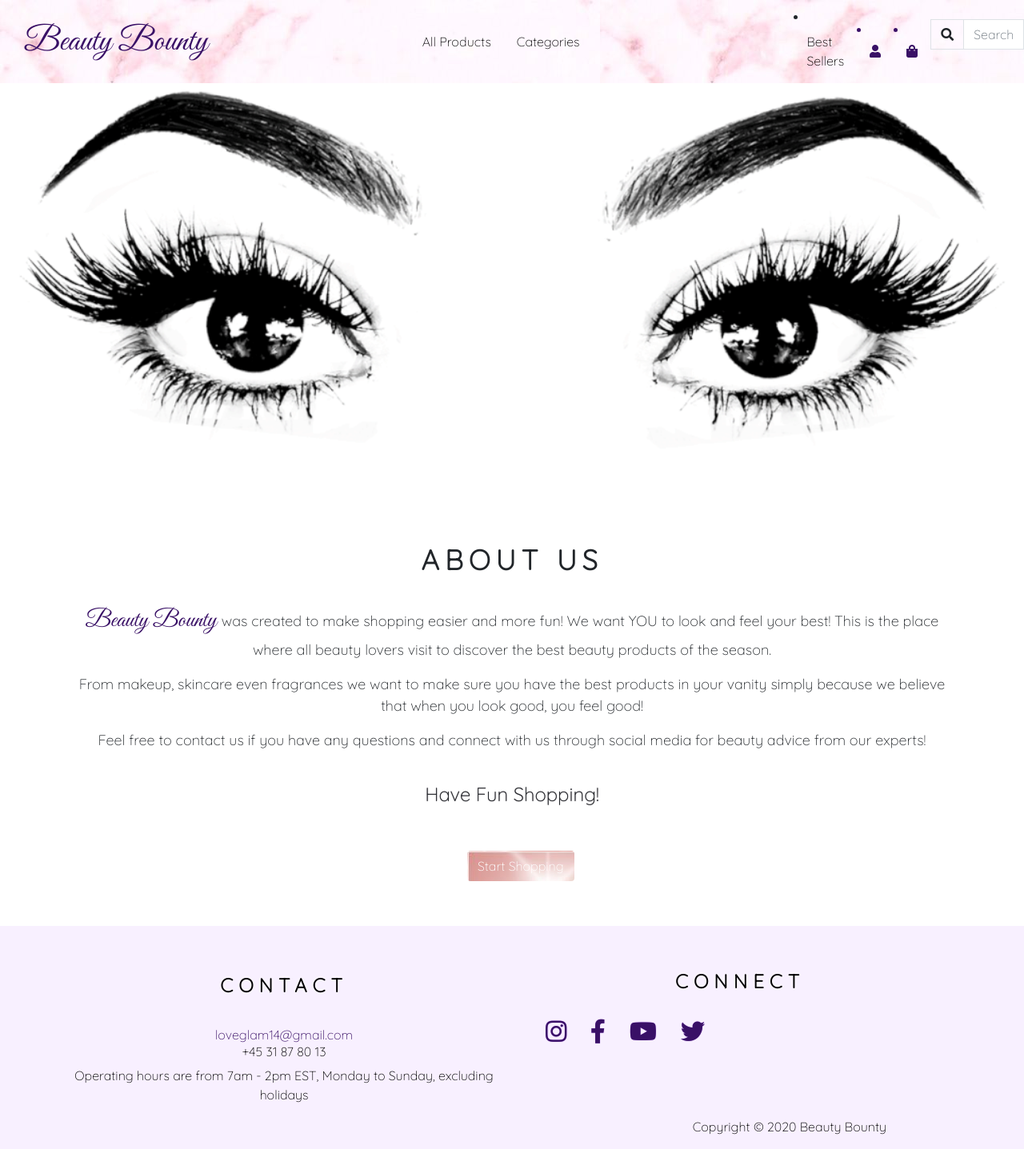
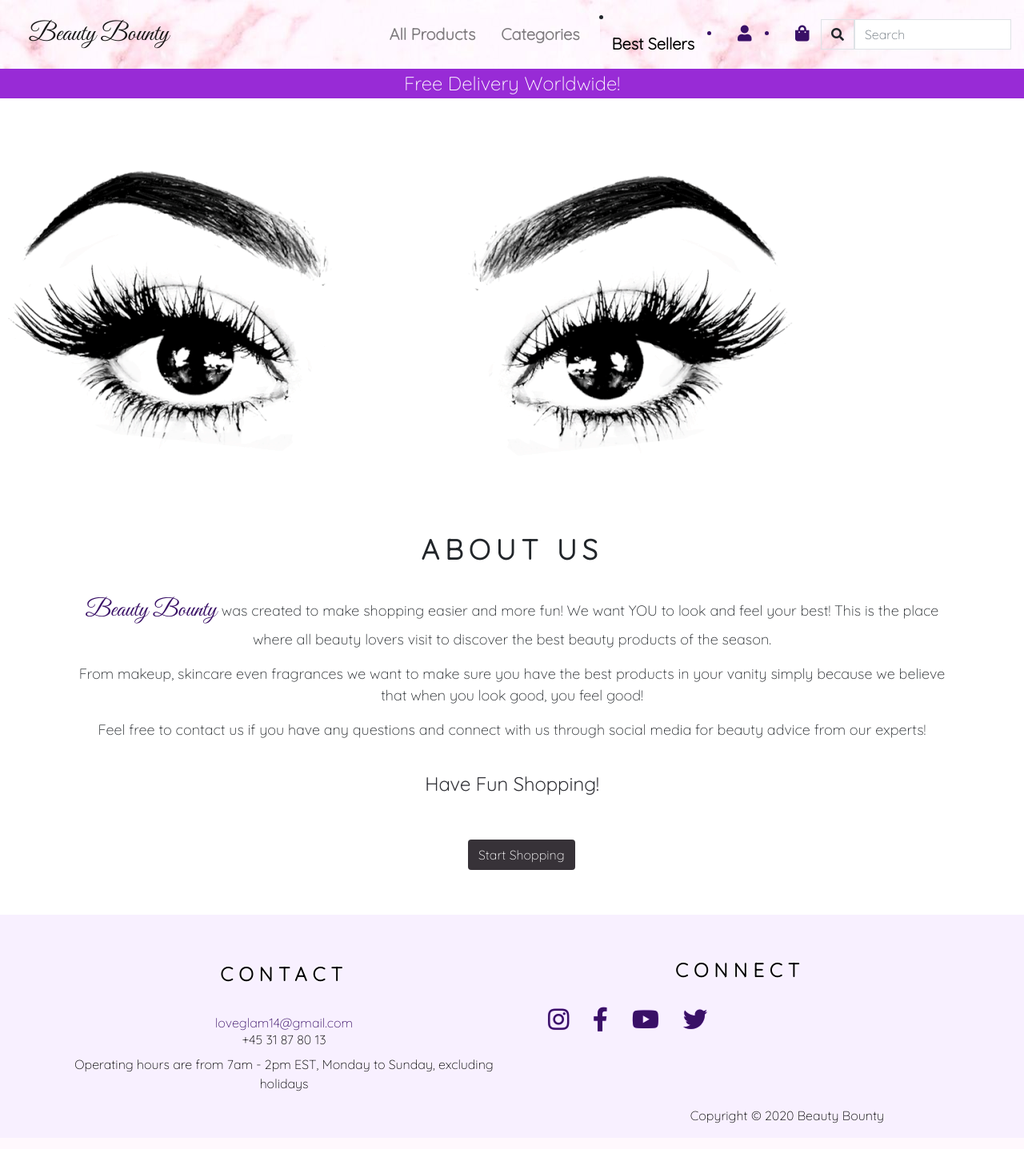
Before and after one commit to Vasileia-Apostolou/Beauty_Bounty, a Django app: page / in a window 1280 px wide. Shown: the whole page at 80% size. After the commit the page ends 1405 px from the top, so only its background shows below. Run offline with Django 3.2, Linux system fonts and the light colour scheme; data that the repository does not hold is empty; some libraries are stand-ins or nearby versions.

Commit message:
Fixed the harmbuger menu to enable it to toggle and collapse and add a free worldwide delivery banner

```diff
--- a/cart/urls.py
+++ b/cart/urls.py
@@ -1,4 +1,4 @@
-from django.urls import path
+from django.urls import path, include
 from .views import (add_cart, cart_detail, completed_order,
                     decrease_quantity, remove_product)
 
--- a/store/static/css/style.css
+++ b/store/static/css/style.css
@@ -1,4 +1,8 @@
 @import url('https://fonts.googleapis.com/css2?family=Great+Vibes&family=Quicksand:wght@300&display=swap');
+
+/* html {
+    height: 100%;
+} */
 
 body {
     font-family: "Quicksand", sans-serif;
@@ -11,15 +15,14 @@
 
 /* -------- NAV -------- */
 .navbar {
-    /* background-color: #f8f0ff !important; */
     background: url("../images/navbar5.jpg");
 }
 
 .navbar-brand {
     text-align: center;
-    font-size: 42px;
+    font-size: 32px;
     font-family: "Great Vibes", fantasy;
-    margin-left: 30px;
+    margin-left: 20px;
     color: #391066;
 
 }
@@ -30,6 +33,8 @@
 }
 
 .navbar li a {
+    font-size: 20px;
+    font-weight: bold;
     color: black;
 }
 
@@ -38,8 +43,20 @@
     color: #391066 !important;
 }
 
+/* #delivery-banner {
+    display: inline-block;
+    background-color: #481679;
+    color: #ffffff;
+    margin-bottom: -6px;
+} */
+
+.free-delivery-banner {
+    background-color: #982bd6;
+    color: #ffffff;
+}
+
 /* -------- DROPDOWN MENU ---------*/
-.dropdown {
+/* .dropdown {
   position: relative;
   display: inline-block;
 }
@@ -66,7 +83,7 @@
 
 .dropdown:hover .dropdown-content {
     display: block;
-}
+} */
 
 /* ------- IMAGES --------*/
 .welcome-img {
@@ -91,8 +108,8 @@
 }
 
 .start-shopping-button {
-    /* background-color: #373238; */
-    background: url("../images/button6.jpg");
+    background-color: #373238;
+    /* background: url("../images/button6.jpg"); */
     text-decoration: none;
     color: white;
     margin-left: 45%;
@@ -308,9 +325,9 @@
     margin-top: 11%;
 }
 
-.text-center {
+/* .text-center {
     margin-top: 7%;
-}
+} */
 
 .register-now-text {
     text-align: center;
--- a/store/static/js/script.js
+++ /dev/null
@@ -1,4 +0,0 @@
-function popUp() {
-    if user != session:
-    continue.show();
-}
--- a/store/templates/store/base.html
+++ b/store/templates/store/base.html
@@ -4,24 +4,50 @@
   <head>
     <meta charset="utf-8">
     <meta name="viewport" content="width=device-width, initial-scale=1">
-    <link href="https://cdn.jsdelivr.net/npm/bootstrap@5.0.0-beta1/dist/css/bootstrap.min.css" rel="stylesheet" integrity="sha384-giJF6kkoqNQ00vy+HMDP7azOuL0xtbfIcaT9wjKHr8RbDVddVHyTfAAsrekwKmP1" crossorigin="anonymous">
+    <!-- <link rel="stylesheet" href="https://cdn.jsdelivr.net/npm/bootstrap@4.6.0/dist/css/bootstrap.min.css" integrity="sha384-B0vP5xmATw1+K9KRQjQERJvTumQW0nPEzvF6L/Z6nronJ3oUOFUFpCjEUQouq2+l" crossorigin="anonymous"> -->
+
+     <link rel="stylesheet" href="https://stackpath.bootstrapcdn.com/bootstrap/4.4.1/css/bootstrap.min.css"
+            integrity="sha384-Vkoo8x4CGsO3+Hhxv8T/Q5PaXtkKtu6ug5TOeNV6gBiFeWPGFN9MuhOf23Q9Ifjh" crossorigin="anonymous">
+
+    <script src="https://code.jquery.com/jquery-3.4.1.slim.min.js"
+            integrity="sha384-J6qa4849blE2+poT4WnyKhv5vZF5SrPo0iEjwBvKU7imGFAV0wwj1yYfoRSJoZ+n"
+            crossorigin="anonymous"></script>
+        <script src="https://cdn.jsdelivr.net/npm/popper.js@1.16.0/dist/umd/popper.min.js"
+            integrity="sha384-Q6E9RHvbIyZFJoft+2mJbHaEWldlvI9IOYy5n3zV9zzTtmI3UksdQRVvoxMfooAo"
+            crossorigin="anonymous"></script>
+        <script src="https://stackpath.bootstrapcdn.com/bootstrap/4.4.1/js/bootstrap.min.js"
+            integrity="sha384-wfSDF2E50Y2D1uUdj0O3uMBJnjuUD4Ih7YwaYd1iqfktj0Uod8GCExl3Og8ifwB6"
+            crossorigin="anonymous"></script>
+
+    <!-- <link href="https://cdn.jsdelivr.net/npm/bootstrap@5.0.0-beta1/dist/css/bootstrap.min.css" rel="stylesheet" integrity="sha384-giJF6kkoqNQ00vy+HMDP7azOuL0xtbfIcaT9wjKHr8RbDVddVHyTfAAsrekwKmP1" crossorigin="anonymous"> -->
     <link rel="stylesheet" href="https://use.fontawesome.com/releases/v5.15.1/css/all.css" integrity="sha384-vp86vTRFVJgpjF9jiIGPEEqYqlDwgyBgEF109VFjmqGmIY/Y4HV4d3Gp2irVfcrp" crossorigin="anonymous">
     <link rel="stylesheet" href="https://cdnjs.cloudflare.com/ajax/libs/hover.css/2.1.0/css/hover-min.css" integrity="sha512-glciccPoOqr5mfDGmlJ3bpbvomZmFK+5dRARpt62nZnlKwaYZSfFpFIgUoD8ujqBw4TmPa/F3TX28OctJzoLfg==" crossorigin="anonymous" />
     <link rel="stylesheet" href="{% static 'css/style.css' %}">
     <title>{% block title %} {% endblock %}</title>
 </head>
 <body>
+    <header>
+    {% include 'store/navbar.html' %}
+        <div id="delivery-banner" class="row text-center free-delivery-banner">
+			<div class="col ">
+				<h4 class="my-1">Free Delivery Worldwide!
+				</h4>
+			</div>
+		</div>
+    </header>
 
-    {% include 'store/navbar.html' %}
     {% block content %}
 
     {% endblock %}
 
     {% include 'store/footer.html' %}
 
-    <script src="https://cdn.jsdelivr.net/npm/bootstrap@5.0.0-beta1/dist/js/bootstrap.bundle.min.js" integrity="sha384-ygbV9kiqUc6oa4msXn9868pTtWMgiQaeYH7/t7LECLbyPA2x65Kgf80OJFdroafW" crossorigin="anonymous"></script>
+    <!-- <script src="https://cdn.jsdelivr.net/npm/bootstrap@5.0.0-beta1/dist/js/bootstrap.bundle.min.js" integrity="sha384-ygbV9kiqUc6oa4msXn9868pTtWMgiQaeYH7/t7LECLbyPA2x65Kgf80OJFdroafW" crossorigin="anonymous"></script>
     <script src="https://cdn.jsdelivr.net/npm/@popperjs/core@2.5.4/dist/umd/popper.min.js" integrity="sha384-q2kxQ16AaE6UbzuKqyBE9/u/KzioAlnx2maXQHiDX9d4/zp8Ok3f+M7DPm+Ib6IU" crossorigin="anonymous"></script>
-    <script src="https://cdn.jsdelivr.net/npm/bootstrap@5.0.0-beta1/dist/js/bootstrap.min.js" integrity="sha384-pQQkAEnwaBkjpqZ8RU1fF1AKtTcHJwFl3pblpTlHXybJjHpMYo79HY3hIi4NKxyj" crossorigin="anonymous"></script>
+    <script src="https://cdn.jsdelivr.net/npm/bootstrap@5.0.0-beta1/dist/js/bootstrap.min.js" integrity="sha384-pQQkAEnwaBkjpqZ8RU1fF1AKtTcHJwFl3pblpTlHXybJjHpMYo79HY3hIi4NKxyj" crossorigin="anonymous"></script> -->
+
+    <!-- <script src="https://code.jquery.com/jquery-3.5.1.slim.min.js" integrity="sha384-DfXdz2htPH0lsSSs5nCTpuj/zy4C+OGpamoFVy38MVBnE+IbbVYUew+OrCXaRkfj" crossorigin="anonymous"></script>
+<script src="https://cdn.jsdelivr.net/npm/bootstrap@4.6.0/dist/js/bootstrap.bundle.min.js" integrity="sha384-Piv4xVNRyMGpqkS2by6br4gNJ7DXjqk09RmUpJ8jgGtD7zP9yug3goQfGII0yAns" crossorigin="anonymous"></script> -->
     <!-- STRIPE -->
     <script src="https://js.stripe.com/v3/"></script>
   </body>
--- a/store/templates/store/home_page.html
+++ b/store/templates/store/home_page.html
@@ -10,6 +10,7 @@
         <img class="home-image" src="{% static 'images/homepage.gif' %}" alt="">
     </div>
 </div>
+
 <div class="container about-section">
     <h4 class="about-text">About Us</h4>
     <p class="about-paragraphs"><span href="/" class="beauty-bounty-text">Beauty Bounty </span> was created to make shopping easier and more fun! We want YOU to look and feel your best! This is the place where all beauty lovers visit to discover the best beauty products of the season. </p>
--- a/store/templates/store/navbar.html
+++ b/store/templates/store/navbar.html
@@ -1,19 +1,24 @@
-<nav class="navbar navbar-expand-md nav-extended bg-dark fixed-top">
-    <a class="navbar-brand" href="/">Beauty Bounty</a>
-    <button class="navbar-toggler" type="button" data-bs-toggle="collapse" data-bs-target="#navbarSupportedContent"
-        aria-controls="navbarSupportedContent" aria-expanded="false" aria-label="Toggle navigation"><i
-            class="fas fa-bars"></i></button>
-    <div class="collapse navbar-collapse" id="navbarSupportedContent">
-        <ul class="navbar-nav mx-auto">
-            <li class="nav-item dropdown"><a class="nav-link" href="{% url 'all_products' %}">All Products</a></li>
+
+<nav class="navbar navbar-expand-lg navbar-light primary_color">
+
+            <a class="navbar-brand" href="/">Beauty Bounty</a>
+
+            <button class="navbar-toggler" type="button" data-toggle="collapse" data-target="#navbarSupportedContent"
+                aria-controls="navbarSupportedContent" aria-expanded="false" aria-label="Toggle navigation">
+                <span class="navbar-toggler-icon"></span>
+            </button>
+            <div class="collapse navbar-collapse" id="navbarSupportedContent">
+
+                <ul class="navbar-nav ml-auto">
+
+                    <li class="nav-item dropdown"><a class="nav-link" href="{% url 'all_products' %}">All Products</a></li>
             <li class="nav-item dropdown"><a class="nav-link px-4" href="" data-toggle="dropdown">Categories</a>
                 {% for category in links %}
                 <div class="dropdown-content dropdown-menu">
                     <a class="dropdown-item" href="{{category.category_url}}">{{category.name}}</a>{% endfor %}
                 </div>
             </li>
-            <!-- <li class="nav-item dropdown"><a class="nav-link px-3" href="" data-toggle="dropdown">New</a>
-            </li> -->
+
             <li class="nav-item"><a class="nav-link px-3" href="" data-toggle="dropdown">Best Sellers</a>
             </li>
             <div class="navbar-icons ml-auto">
@@ -40,9 +45,6 @@
                     {% endif %}
                 </li>
 
-
-                <!-- <li class="nav-item"><a class="nav-link px-3" href="" data-toggle="dropdown"><i
-                            class="fas fa-search search navbar-icons"></i></a> -->
                     <form action="{% url 'search' %}" , method="GET">
                         <div class="input-group w-100">
                             <div class="input-group-append">
@@ -52,9 +54,11 @@
                         </div>
                     </form>
 
-                <!-- </li> -->
+            </div>
 
-            </div>
+
         </ul>
-    </div>
+
+
+        </div>
 </nav>
--- a/store/templates/store/search.html
+++ b/store/templates/store/search.html
@@ -1,4 +1,4 @@
-{% extends 'store/base.html' %}
+<!-- {% extends 'store/base.html' %}
 {% load static %}
 {% block title %}
 Search
@@ -29,4 +29,4 @@
         {% endfor %}
     </div>
 </div>
-{% endblock %}
+{% endblock %} -->
--- a/store/views.py
+++ b/store/views.py
@@ -23,6 +23,7 @@
 def all_products(request, category_slug=None):
     category_page = None
     products = None
+
     if category_slug is not None:
         category_page = get_object_or_404(Category, slug=category_slug)
         products = Product.objects.filter(
@@ -110,4 +111,4 @@
 # SEARCH PRODUCT
 def search(request):
     products = Product.objects.filter(name__contains=request.GET['product'])
-    return render(request, 'store/search.html', {'products': products})
+    return render(request, 'store/all_products.html', {'products': products})
```
